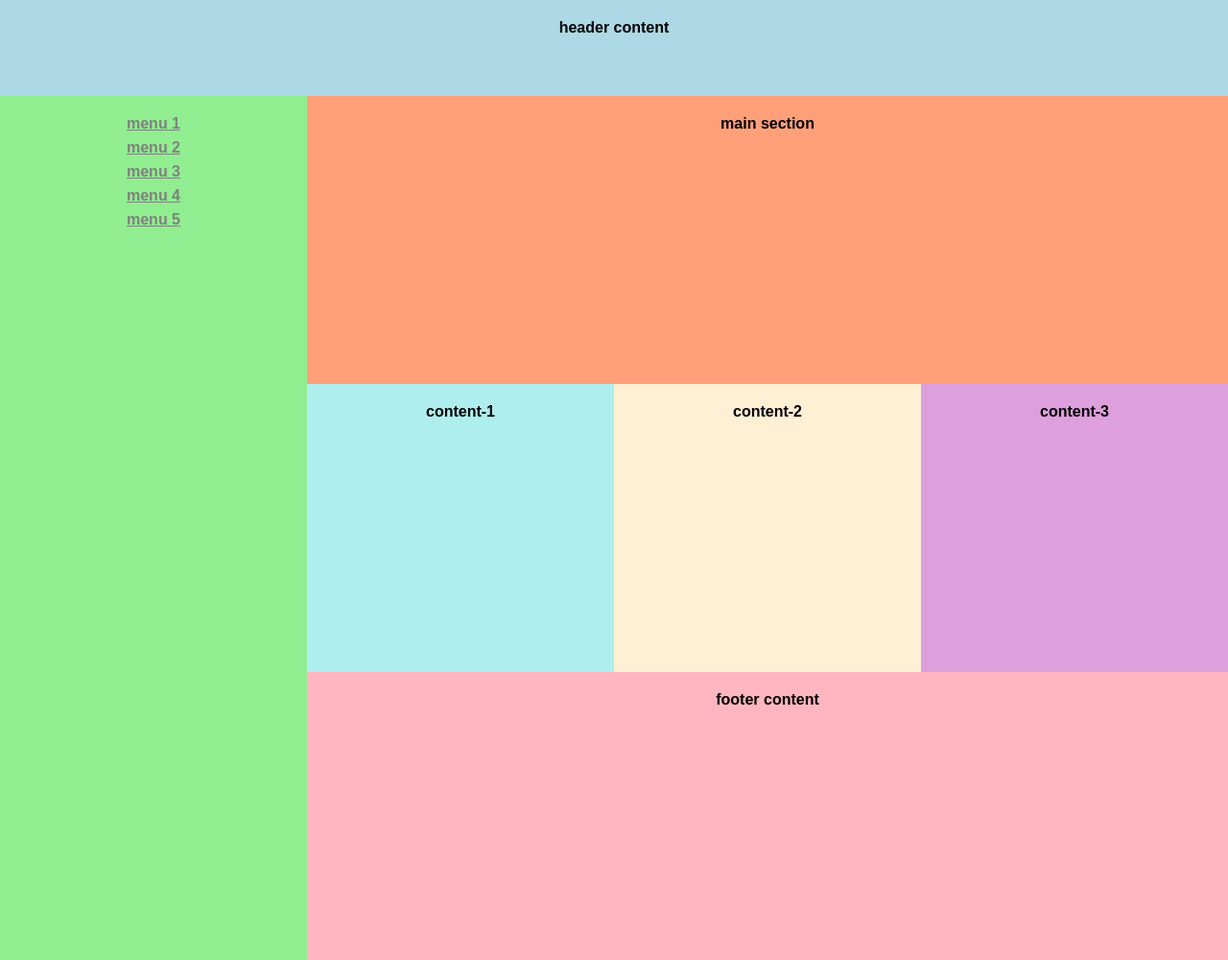
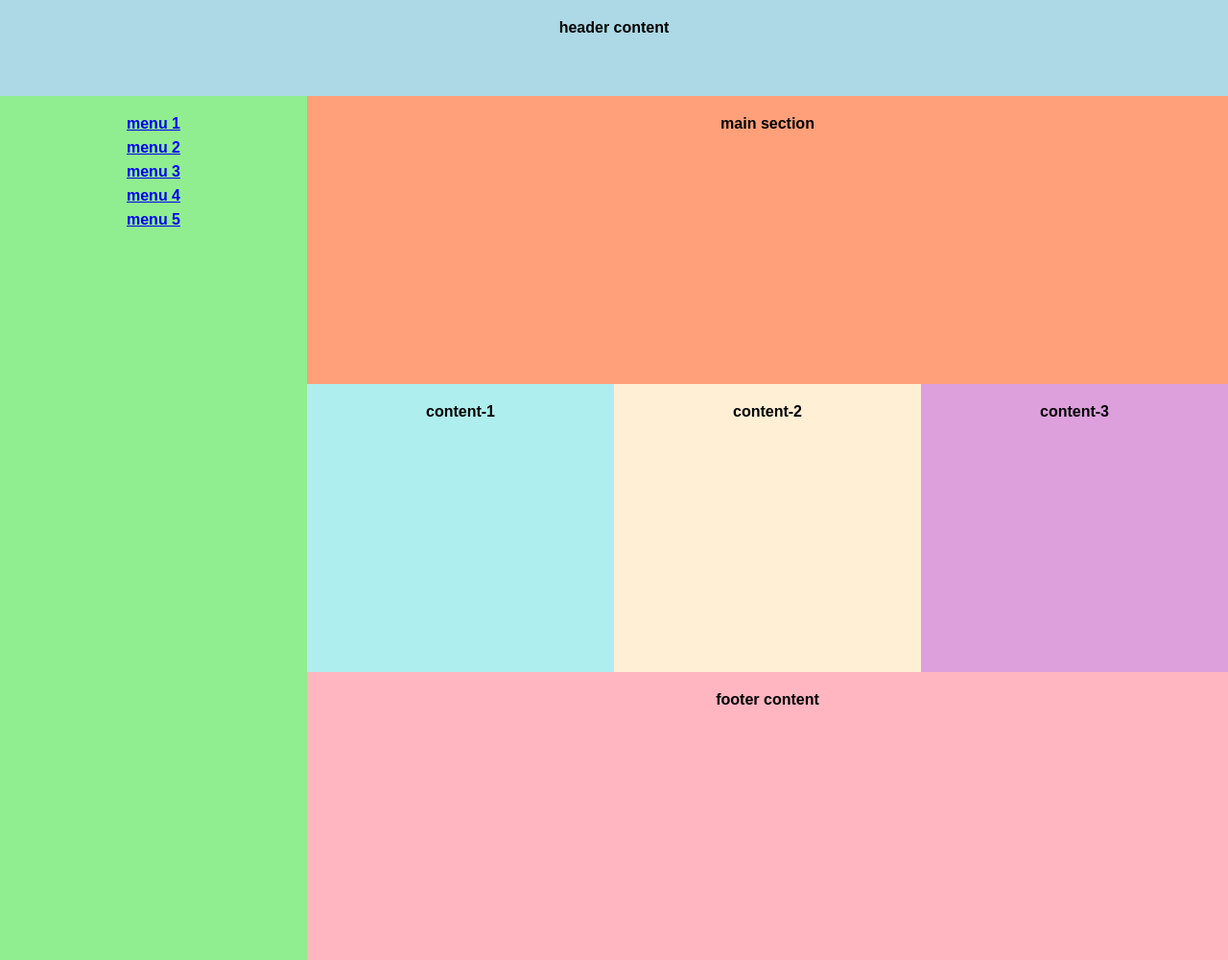
Before and after one commit to aptsharp/snippet_CSS, a plain HTML site: page index.html in a window 1280 px wide. Shown: the whole page at 96% size. Drawn offline with Linux system fonts and the light colour scheme.

Commit message:
fix: meta tag ajustes

```diff
--- a/index.html
+++ b/index.html
@@ -3,7 +3,7 @@
   <head>
     <meta charset="UTF-8" />
     <meta http-equiv="X-UA-Compatible" content="IE=edge" />
-    <meta name="viewport" content="width=device-width, initial-scale=1.0" />
+    <meta name="viewport" content="width=device-width, initial-scale=1" />
     <link rel="stylesheet" href="style.css" />
     <title>Responsividade</title>
   </head>
--- a/style.css
+++ b/style.css
@@ -66,5 +66,5 @@ li {
 }
 
 li a {
-  color: gray;
+  color: royalblue,red;
 }
```
